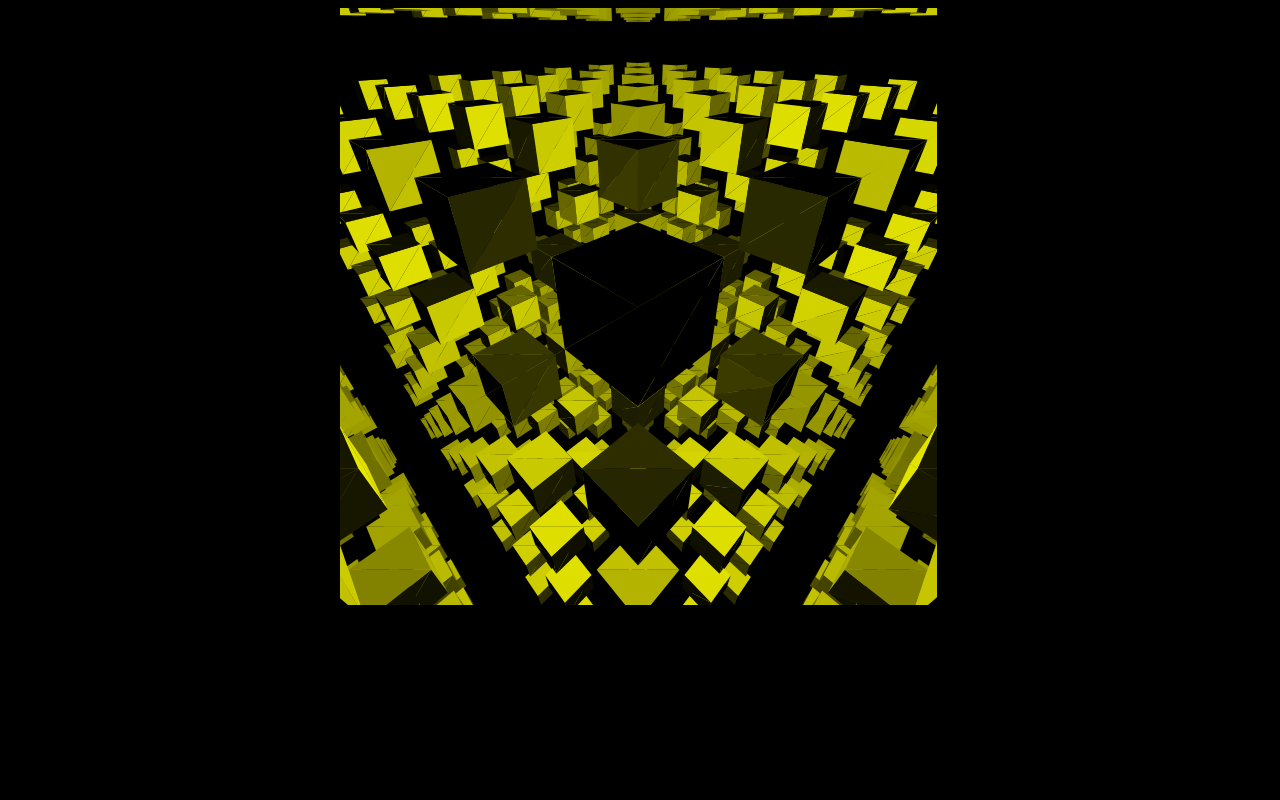
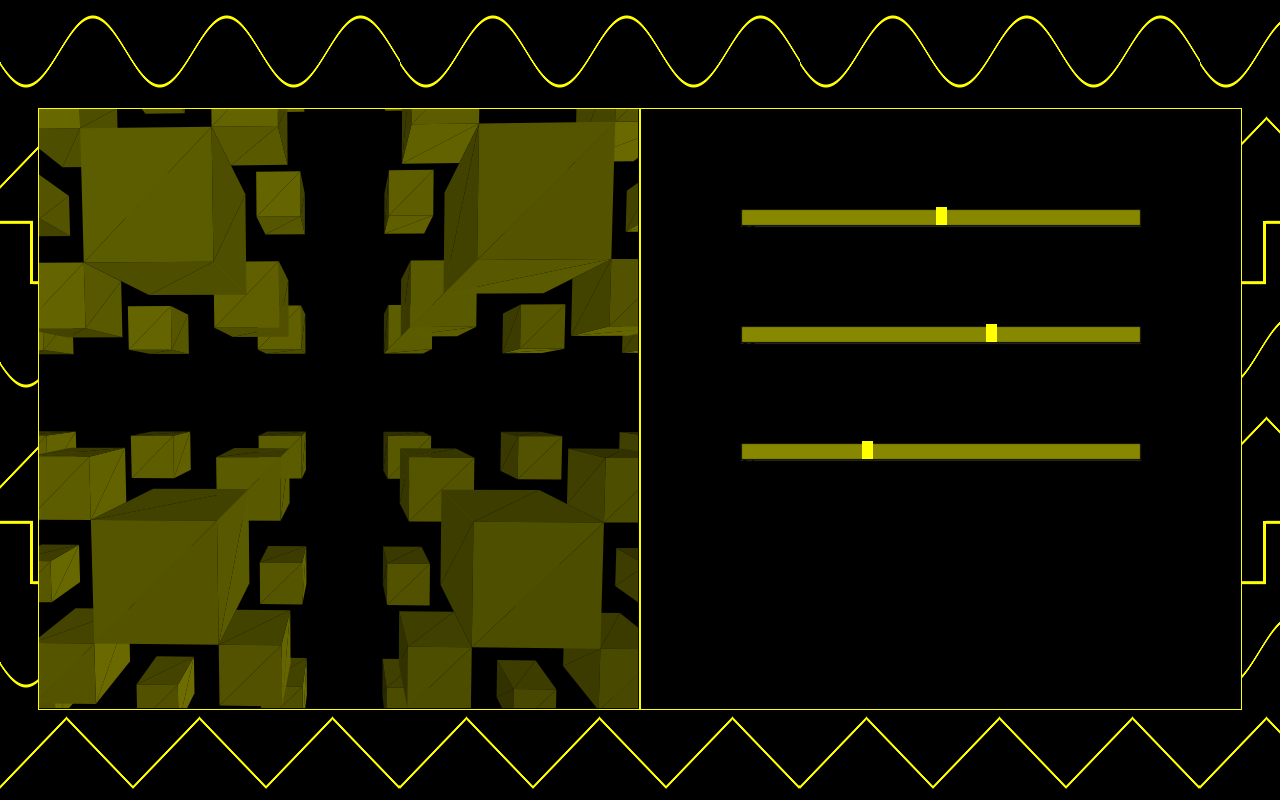
Before and after one commit to minkcv/DigitalArtProject2, a plain HTML site: page yellow/index.html in a window 1280 px wide. Drawn offline with Linux system fonts and the light colour scheme; animation ran at ten frames a second.

Commit message:
finish yellow section

```diff
--- a/yellow/index.html
+++ b/yellow/index.html
@@ -11,10 +11,53 @@
 		<link rel="stylesheet" type="text/css" href="stylesheet.css">
 	</head>
 
-    <body>
-        <div id="threeapp" class="content">
-        </div>
+    <body >
+		<div id="container">
+	        <div id="threeapp" class="content" onmousedown="mouseDown()" onmouseup="mouseUp()" onmousemove="mouseMove(event)" onmouseout="mouseUp()">
+	        </div>
+			<div id="controls">
+				<div class="slider" id="slider1">
+					<input class="bar" type="range" id="rangeinput" value="50" oninput="rangevalue1.value=value"/>
+					<output id="rangevalue1">50</output>
+				</div>
+				<div class="slider" id="slider2">
+					<input class="bar" type="range" id="rangeinput" value="63" oninput="rangevalue2.value=value"/>
+					<output id="rangevalue2">63</output>
+				</div>
+				<div class="slider" id="slider3">
+					<input class="bar" type="range" id="rangeinput" value="31" oninput="rangevalue3.value=value"/>
+					<output id="rangevalue3">31</output>
+				</div>
+			</div>
+		</div>
         <script>
+			var dx = 0;
+			var dy = 0;
+			var lastx = 0;
+			var lasty = 0;
+			var mouseButtonDown = false;
+			function mouseDown(){
+				mouseButtonDown = true;
+				var x = event.clientX;
+    			var y = event.clientY;
+				lastx = x;
+				lasty = y;
+			}
+			function mouseUp(){
+				mouseButtonDown = false;
+				dx = 0;
+				dy = 0;
+			}
+			function mouseMove(event){
+				if(mouseButtonDown){
+					var x = event.clientX;
+					var y = event.clientY;
+					dx = lastx - x;
+					dy = lasty - y;
+					lastx = x;
+					lasty = y;
+				}
+			}
 			var scene = new THREE.Scene();
 			var div = document.getElementById("threeapp");
 			var camera = new THREE.PerspectiveCamera(75, div.getBoundingClientRect().width / div.getBoundingClientRect().height, 0.1, 1000);
@@ -24,9 +67,9 @@
 			div.appendChild(renderer.domElement);
 
             var cubes = [];
-            var xCubes = 5;
-            var yCubes = 5;
-            var zCubes = 5;
+            var xCubes = 4;
+            var yCubes = 4;
+            var zCubes = 4;
             var padding = 2;
             var cubeIndex = 0;
             for(x = -xCubes; x < xCubes; x++){
@@ -37,35 +80,46 @@
                         var material = new THREE.MeshPhongMaterial( { color: 0xffff00 } );
             			var cube = new THREE.Mesh( geometry, material );
                         cubes[cubeIndex] = cube;
-                        cube.position.x = x + x * padding;
-                        cube.position.y = y + y * padding;
-                        cube.position.z = (z + z * padding);
+                        cube.position.x = x + x * padding + 1.5;
+                        cube.position.y = y + y * padding + 1.5;
+                        cube.position.z = z + z * padding + 1.5;
             			scene.add( cubes[cubeIndex] );
                         cubeIndex++;
                     }
                 }
             }
 
-            var controls = new THREE.OrbitControls( camera, renderer.domElement );
-			//controls.addEventListener( 'change', render ); // add this only if there is no animation loop (requestAnimationFrame)
-			controls.enableDamping = true;
-			controls.dampingFactor = 0.25;
-			controls.enableZoom = false;
-            controls.enableKeys = false;
+			var slider1 = document.getElementById('rangevalue1');
+			var slider2 = document.getElementById('rangevalue2');
+			var slider3 = document.getElementById('rangevalue3');
 
             var light = new THREE.PointLight( 0xffffff, 1, 100 );
-            light.position.set( 1, 1, 1 );
+            light.position.set( 10, 10, 10 );
             scene.add( light );
+			light = new THREE.PointLight(0xffffff, 1, 100);
+			light.position.set(-10, -10, -10);
+			scene.add(light);
 
-
-			camera.position.z = 5;
-            camera.position.y = 5;
-            camera.position.x = 5;
+			camera.position.z = 1;
+            camera.position.y = 0;
+            camera.position.x = 0;
+			var time = Date.now();
+			var delta = 0;
+			var maxDelta = 1;
+			var brightness = 0;
 			function render() {
+				delta = Date.now() - time;
+				if(delta > maxDelta)
+					maxDelta = delta;
 				requestAnimationFrame(render);
 				renderer.render(scene, camera);
-                //camera.position.z += 0.05;
-                controls.update(); // required if controls.enableDamping = true, or if controls.autoRotate = true
+				brightness = rangevalue1.innerHTML / 100;
+				for(i = 0; i < cubes.length; i++){
+					cubes[i].material.color.setRGB(brightness, brightness, 0);
+				}
+				camera.rotation.y = slider2.innerHTML / 10;
+				camera.rotation.x = slider3.innerHTML / 10;
+				time = Date.now();
 			}
 			render();
 		</script>
--- a/yellow/stylesheet.css
+++ b/yellow/stylesheet.css
@@ -1,10 +1,99 @@
 body {
     font-family: monospace;
     background-color: #000;
+    background-image: url("waveforms.gif");
+    background-repeat: repeat;
 }
-
+#container {
+    padding-top: 100px;
+    margin: 0 auto;
+    width: 1204px;
+}
 #threeapp {
+    float: left;
     margin: 0 auto;
     width: 600px;
     height: 600px;
+    border: 1px solid yellow;
+    background-color: #000;
 }
+#controls {
+    float: left;
+    border: 1px solid yellow;
+    background-color: #000;
+    width: 600px;
+    height: 600px;
+    position: relative;
+}
+.slider {
+	width: 400px;
+	height: 17px;
+	position: relative;
+	margin: 100px auto;
+	background: #880;
+
+    /*
+	-webkit-border-radius: 40px;
+	-moz-border-radius: 40px;
+	border-radius: 40px;
+    */
+
+	-webkit-box-shadow: inset 0px 0px 1px 1px rgba(0, 0, 0, 0.9), 0px 1px 1px 0px rgba(255, 255, 255, 0.13);
+	-moz-box-shadow: inset 0px 0px 1px 1px rgba(0, 0, 0, 0.9), 0px 1px 1px 0px rgba(255, 255, 255, 0.13);
+	box-shadow: inset 0px 0px 1px 1px rgba(0, 0, 0, 0.9), 0px 1px 1px 0px rgba(255, 255, 255, 0.13);
+}
+
+.slider .bar {
+	width: 396px;
+	height: 0px;
+	position: relative;
+	top: -4px;
+	left: 0px;
+
+    /*
+    background: #333;
+	background: #1d2e38;
+	background: -moz-linear-gradient(left, #1d2e38 0%, #2b4254 50%, #2b4254 100%);
+	background: -webkit-gradient(linear, left top, right top, color-stop(0%,#1d2e38), color-stop(50%,#2b4254), color-stop(100%,#2b4254));
+	background: -webkit-linear-gradient(left, #1d2e38 0%,#2b4254 50%,#2b4254 100%);
+	background: -o-linear-gradient(left, #1d2e38 0%,#2b4254 50%,#2b4254 100%);
+	background: -ms-linear-gradient(left, #1d2e38 0%,#2b4254 50%,#2b4254 100%);
+	background: linear-gradient(left, #1d2e38 0%,#2b4254 50%,#2b4254 100%);
+	filter: progid:DXImageTransform.Microsoft.gradient( startColorstr='#1d2e38', endColorstr='#2b4254',GradientType=1 );
+	-webkit-border-radius: 40px;
+	-moz-border-radius: 40px;
+	border-radius: 40px;
+    */
+}
+input[type="range"] {
+	-webkit-appearance: none;
+	background-color: black;
+	height: 2px;
+}
+
+input[type="range"]::-webkit-slider-thumb {
+	-webkit-appearance: none;
+	position: relative;
+	top: 0px;
+	z-index: 1;
+	width: 11px;
+	height: 18px;
+	cursor: pointer;
+    /*
+	-webkit-box-shadow: 0px 6px 5px 0px rgba(0,0,0,0.6);
+	-moz-box-shadow: 0px 6px 5px 0px rgba(0,0,0,0.6);
+	box-shadow: 0px 6px 5px 0px rgba(0,0,0,0.6);
+	-webkit-border-radius: 40px;
+	-moz-border-radius: 40px;
+	border-radius: 40px;
+    background-image: -webkit-gradient(linear, left top, left bottom, color-stop(0%,#ebf1f6), color-stop(50%,#abd3ee), color-stop(51%,#89c3eb), color-stop(100%,#d5ebfb));
+    */
+    background-color: #ffff00;
+}
+
+input[type="range"]:hover ~ #rangevalue,input[type="range"]:active ~ #rangevalue {
+	-ms-filter: "progid:DXImageTransform.Microsoft.Alpha(Opacity=100)";
+	filter: alpha(opacity=100);
+	opacity: 1;
+	top: -75px;
+}
```
Also changed, not shown: index.html (+1 -0 lines), globe.jpg (deleted), world.png, yellow.png (added), yellow/waveforms.gif (added), yellow_thumb.png (added), 1 other file.
